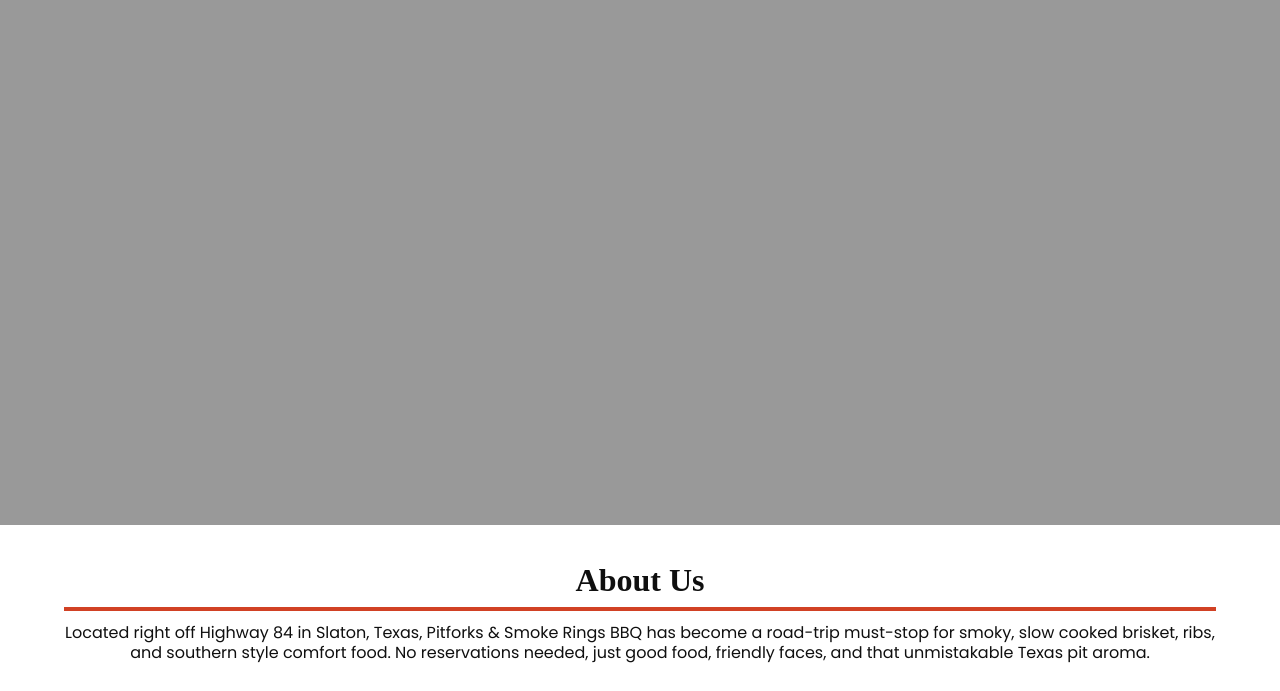
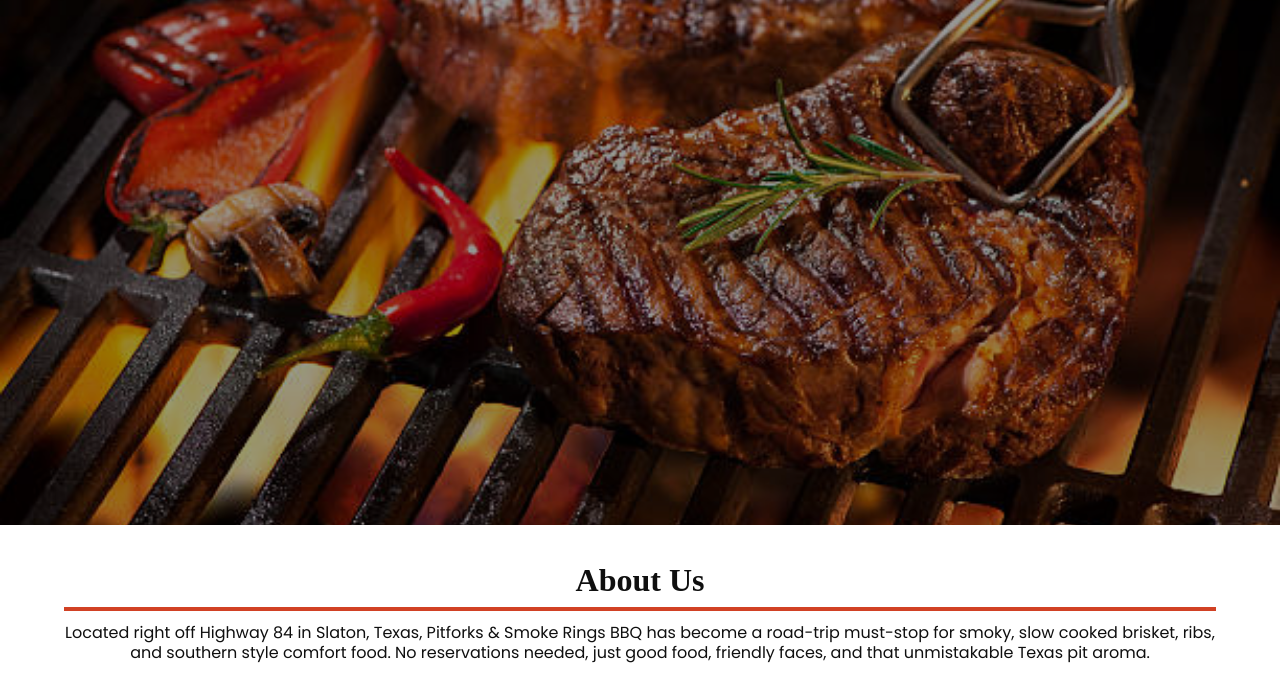
Before and after one commit to TheWebstr25/Pitforks-and-Smokerings-BBQ-, a plain HTML site: page index.html in a window 1280 px wide. Shown: the part 275-966 px from the top of the page. Drawn offline with nearby package versions, Linux system fonts and the light colour scheme; a web font is replaced by a local one.

Commit message:
Update style.css

```diff
--- a/style.css
+++ b/style.css
@@ -89,7 +89,7 @@ li{
 
 #hero{
   height: 100vh;
-  background: url(images/pitforksbgimage2.jpg);
+  background: url(pitforksbgimage2.jpg);
   background-repeat: no-repeat;
   background-position: center;
   background-size: cover;
```
